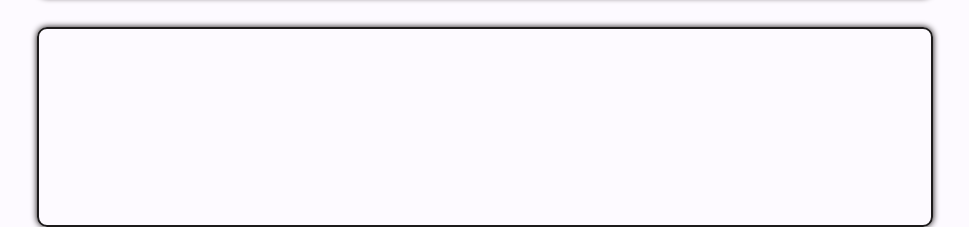
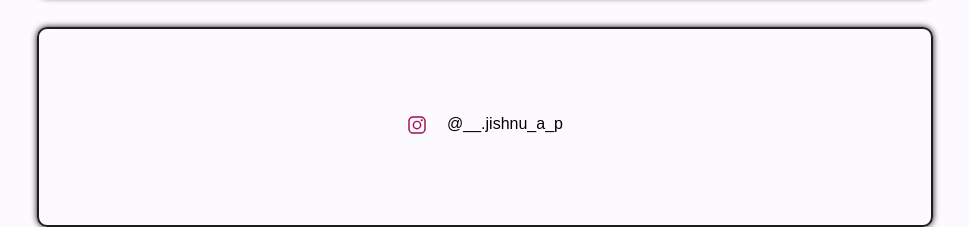
Before and after one commit to APJishnu/SampleProject, a plain HTML site: page index.html in a window 1280 px wide. Shown: the part 943-1170 px from the top of the page, without its empty margins (155-1124 px from the left). Drawn offline with nearby package versions, Linux system fonts and the light colour scheme.

Commit message:
eight commit

```diff
--- a/index.css
+++ b/index.css
@@ -28,7 +28,6 @@
     border-radius: 10px;
     margin: 20px;
     box-shadow: 0px 0px 6px rgb(17, 11, 11);
-
   }
   .navigation ul{
     display:flex;
@@ -273,3 +272,17 @@
     box-shadow: 0px 0px 6px rgb(17, 11, 11);
 
   }
+  .box5 ul {
+    position: relative;
+    display: flex;
+    z-index: 1;
+  }
+  .box5 .icons{
+    font-size: 20px;
+    color: rgb(159, 18, 88);
+
+  }
+  .box5 ul li p{
+    margin-left: 20px;
+
+  }
--- a/index.html
+++ b/index.html
@@ -112,7 +112,19 @@
         </ul>
 
     </div>
-    <div class="box5"></div>
+    <div class="box5">
+        <ul>
+            <li>
+                <span class="icons"><ion-icon name="logo-instagram"></ion-icon></span>
+
+            </li>
+            <li>
+                <p>@__.jishnu_a_p</p>
+
+            </li>
+        </ul>
+
+    </div>
 
 
     <script>
```
